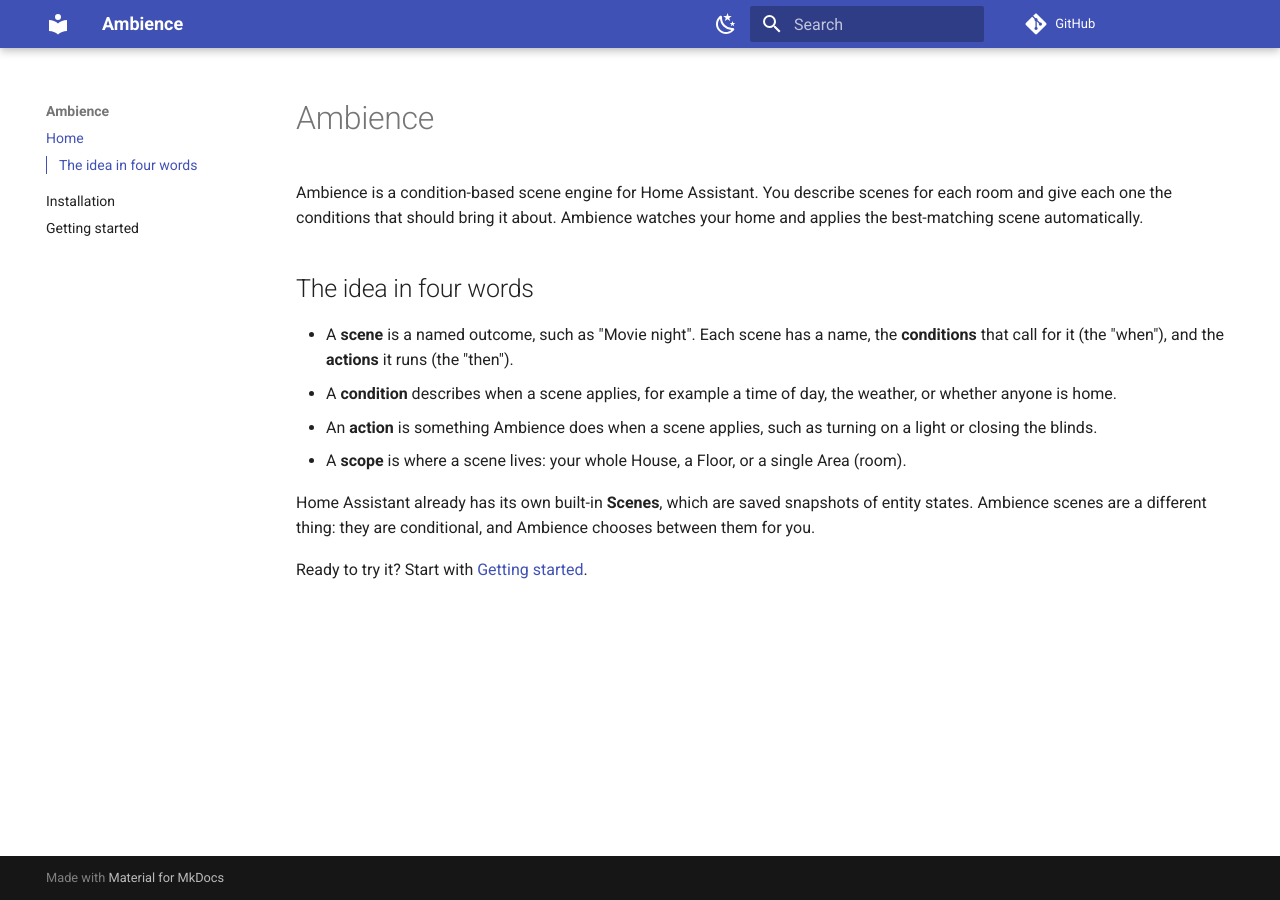
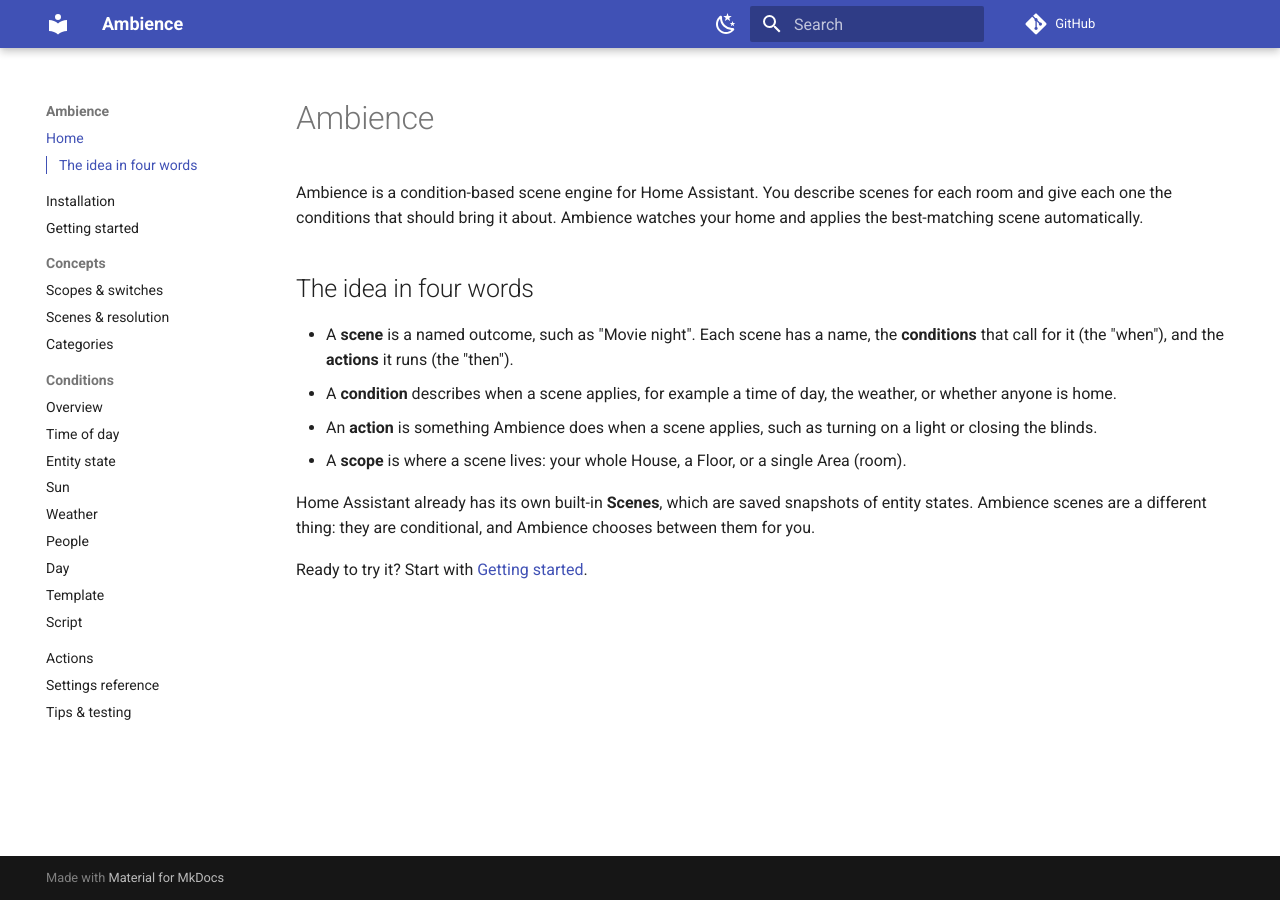
Before and after one commit to clintongormley/ambience, an MkDocs documentation site: the page built from docs/index.md, in a window 1280 px wide. Built offline with MkDocs 1.6.1 and Material for MkDocs 9.7.7, drawn with Linux system fonts in a browser that asks for light colours; comment, search, counter and statistics services are not loaded.

Commit message:
docs(site): scaffold remaining page stubs + full nav

```diff
--- a/mkdocs.yml
+++ b/mkdocs.yml
@@ -38,3 +38,20 @@ nav:
   - Home: index.md
   - Installation: installation.md
   - Getting started: getting-started.md
+  - Concepts:
+      - Scopes & switches: concepts/scopes-and-switches.md
+      - Scenes & resolution: concepts/scenes-and-resolution.md
+      - Categories: concepts/categories.md
+  - Conditions:
+      - Overview: conditions/index.md
+      - Time of day: conditions/time-of-day.md
+      - Entity state: conditions/entity-state.md
+      - Sun: conditions/sun.md
+      - Weather: conditions/weather.md
+      - People: conditions/people.md
+      - Day: conditions/day.md
+      - Template: conditions/template.md
+      - Script: conditions/script.md
+  - Actions: actions.md
+  - Settings reference: settings-reference.md
+  - Tips & testing: tips-and-testing.md
```
Also changed, not shown: docs/actions.md (added, +1 -0 lines), docs/concepts/categories.md (added, +1 -0 lines), docs/concepts/scenes-and-resolution.md (added, +1 -0 lines), docs/concepts/scopes-and-switches.md (added, +1 -0 lines), docs/conditions/day.md (added, +1 -0 lines), docs/conditions/entity-state.md (added, +1 -0 lines), docs/conditions/index.md (added, +1 -0 lines), docs/conditions/people.md (added, +1 -0 lines), docs/conditions/script.md (added, +1 -0 lines), docs/conditions/sun.md (added, +1 -0 lines), docs/conditions/template.md (added, +1 -0 lines), docs/conditions/time-of-day.md (added, +1 -0 lines), docs/conditions/weather.md (added, +1 -0 lines), docs/getting-started.md (+1 -1 lines), 2 more files.
